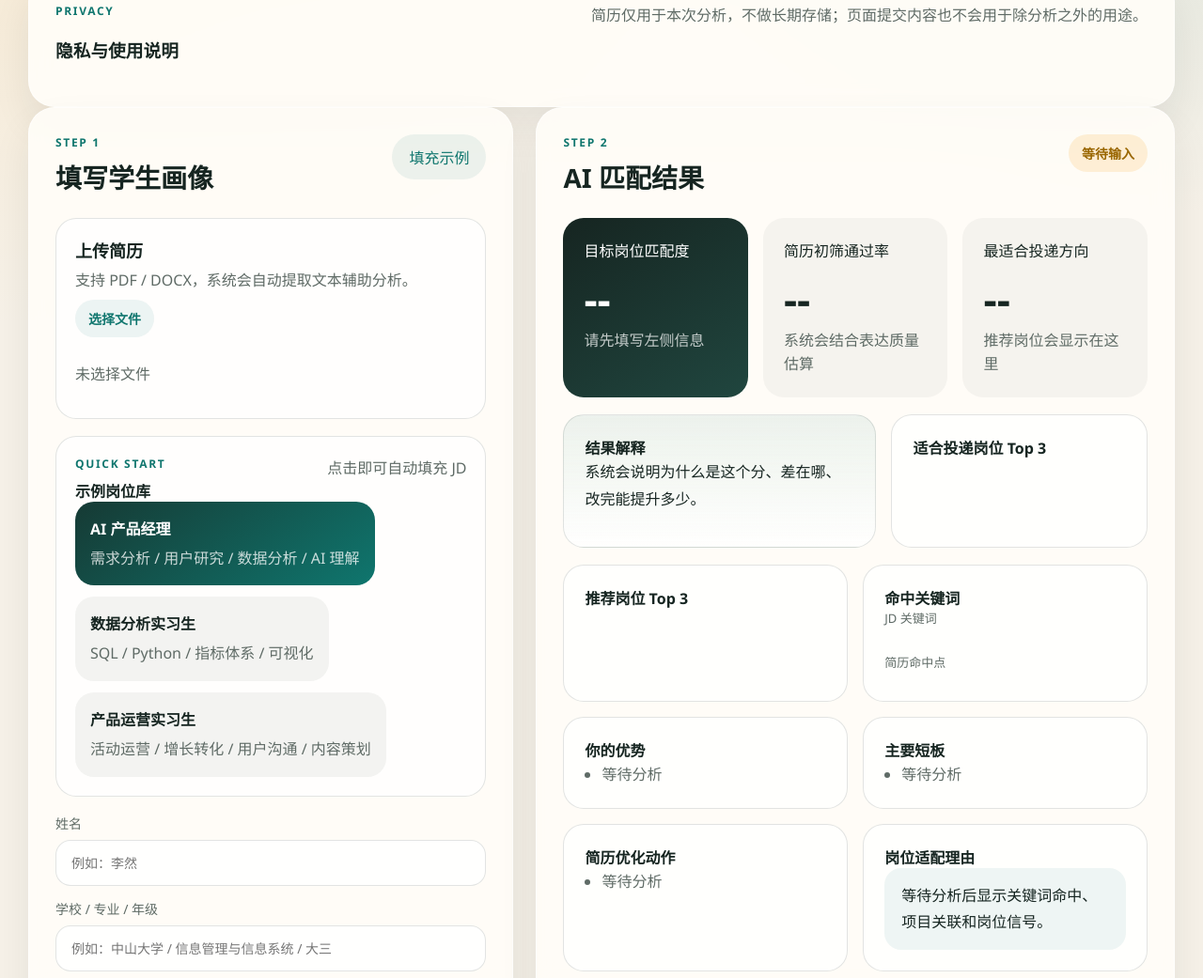
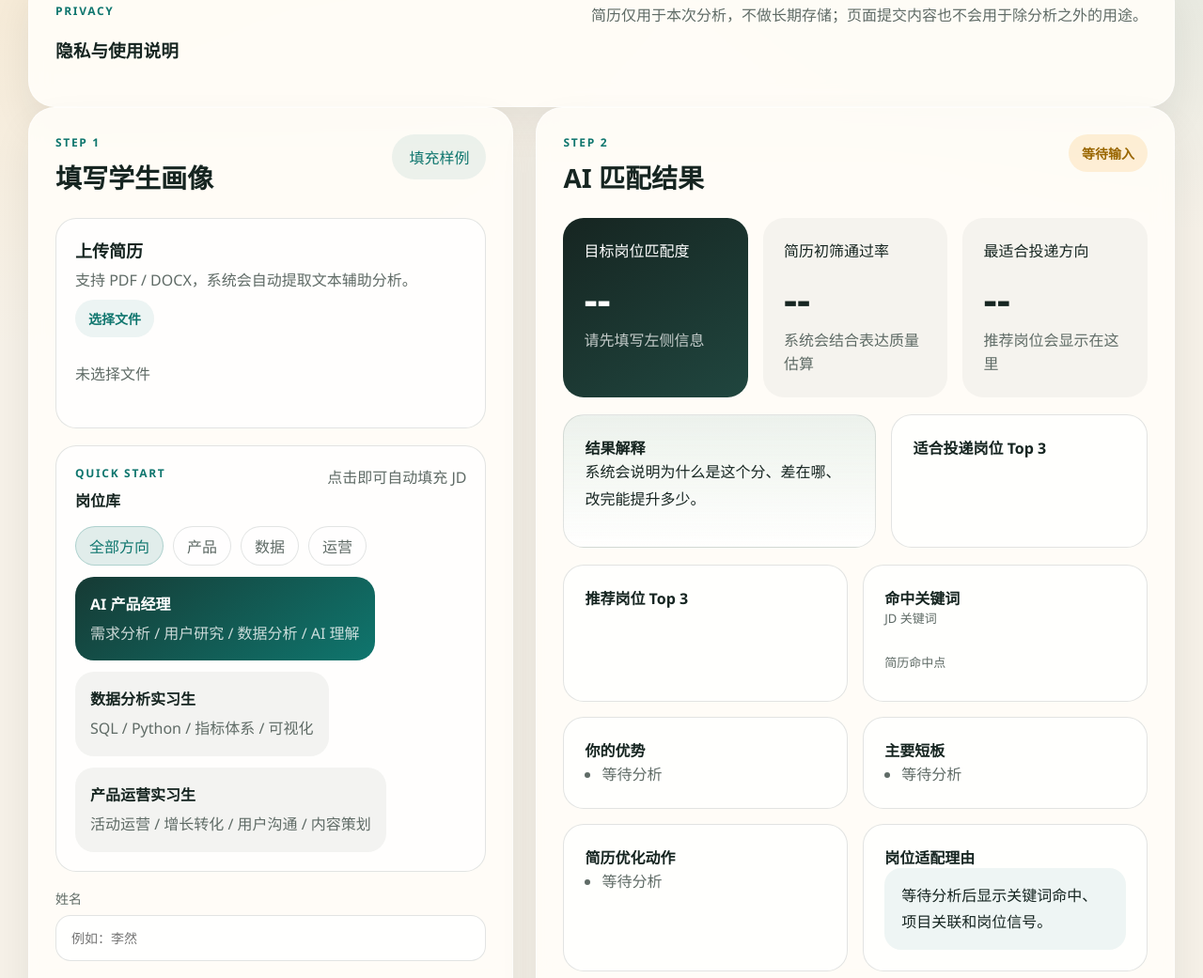
Before and after one commit to hezongyu748-ai/offer-arrester, a website: page app/index.html in a window 1280 px wide. Shown: the part 545-1586 px from the top of the page at 94% size. Drawn offline with Linux system fonts and the light colour scheme.

Commit message:
Refine product flows and remove demo traces

```diff
--- a/app/index.html
+++ b/app/index.html
@@ -26,7 +26,7 @@
           </div>
         </div>
         <div class="hero-card">
-          <p class="hero-card-label">当前演示角色</p>
+          <p class="hero-card-label">当前用户画像</p>
           <h2>中山大学信息管理专业学生</h2>
           <ul>
             <li>方向：AI 产品、数据分析、商业分析</li>
@@ -71,7 +71,7 @@
               <p class="panel-kicker">Step 1</p>
               <h3>填写学生画像</h3>
             </div>
-            <button id="fill-demo" class="ghost-button">填充示例</button>
+              <button id="fill-demo" class="ghost-button">填充样例</button>
           </div>
 
           <div class="upload-card">
@@ -82,16 +82,18 @@
             <label class="upload-button" for="resume-file">选择文件</label>
             <input id="resume-file" type="file" accept=".pdf,.doc,.docx" />
             <p id="resume-file-name" class="upload-file-name">未选择文件</p>
+            <p id="resume-auto-fill" class="upload-hint"></p>
           </div>
 
           <div class="sample-jd-panel">
             <div class="panel-mini-header">
               <div>
                 <p class="panel-kicker">Quick Start</p>
-                <h4>示例岗位库</h4>
+                <h4>岗位库</h4>
               </div>
               <span class="mini-note">点击即可自动填充 JD</span>
             </div>
+            <div id="jd-filter-bar" class="filter-bar"></div>
             <div id="jd-card-list" class="jd-card-list"></div>
           </div>
 
--- a/app/script.js
+++ b/app/script.js
@@ -1,6 +1,14 @@
+const jdCategories = [
+  { id: "all", label: "全部方向" },
+  { id: "product", label: "产品" },
+  { id: "data", label: "数据" },
+  { id: "ops", label: "运营" },
+];
+
 const sampleJds = [
   {
     id: "ai-pm",
+    category: "product",
     label: "AI 产品经理",
     teaser: "需求分析 / 用户研究 / 数据分析 / AI 理解",
     jd:
@@ -8,6 +16,7 @@ const sampleJds = [
   },
   {
     id: "data-analyst",
+    category: "data",
     label: "数据分析实习生",
     teaser: "SQL / Python / 指标体系 / 可视化",
     jd:
@@ -15,6 +24,7 @@ const sampleJds = [
   },
   {
     id: "product-ops",
+    category: "ops",
     label: "产品运营实习生",
     teaser: "活动运营 / 增长转化 / 用户沟通 / 内容策划",
     jd:
@@ -50,8 +60,10 @@ const beforeText = $("#before-text");
 const afterText = $("#after-text");
 const copyRewriteButton = $("#copy-rewrite");
 const jdCardList = $("#jd-card-list");
+const jdFilterBar = $("#jd-filter-bar");
 const resumeFileInput = $("#resume-file");
 const resumeFileName = $("#resume-file-name");
+const resumeAutoFill = $("#resume-auto-fill");
 const traceList = $("#trace-list");
 const jdInput = $("#jd-input");
 const alertModal = $("#alert-modal");
@@ -64,15 +76,14 @@ const jdKeywords = $("#jd-keywords");
 const matchedKeywords = $("#matched-keywords");
 const privacyNote = $("#privacy-note");
 const topThreeJobs = $("#top-three-jobs");
-const topThreeAdvice = $("#top-three-advice");
-const compareBefore = $("#compare-before");
-const compareAfter = $("#compare-after");
 const compareUplift = $("#compare-uplift");
 const submissionSummary = $("#submission-summary");
 
 let uploadedFile = null;
 let pendingFocusTarget = null;
+let activeCategory = "all";
 
+renderJdFilters();
 renderJdCards();
 renderStaticPrimer();
 
@@ -86,7 +97,7 @@ fillDemoButton.addEventListener("click", () => {
   Object.entries(demoProfile).forEach(([key, value]) => {
     form.elements[key].value = value;
   });
-  statusBadge.textContent = "已填充示例";
+  statusBadge.textContent = "已填充样例";
 });
 
 resumeFileInput.addEventListener("change", async () => {
@@ -94,6 +105,7 @@ resumeFileInput.addEventListener("change", async () => {
   if (!file) {
     uploadedFile = null;
     resumeFileName.textContent = "未选择文件";
+    resumeAutoFill.textContent = "";
     return;
   }
 
@@ -104,9 +116,11 @@ resumeFileInput.addEventListener("change", async () => {
       base64: await fileToBase64(file),
     };
     resumeFileName.textContent = `已载入：${file.name}`;
+    resumeAutoFill.textContent = "系统会自动识别简历中的项目与技能，并回填到分析流程中。";
   } catch (_error) {
     uploadedFile = null;
     resumeFileName.textContent = "文件读取失败，请重试";
+    resumeAutoFill.textContent = "";
   }
 });
 
@@ -177,10 +191,32 @@ function renderStaticPrimer() {
   }
 }
 
+function renderJdFilters() {
+  jdFilterBar.innerHTML = "";
+
+  jdCategories.forEach((item) => {
+    const button = document.createElement("button");
+    button.type = "button";
+    button.className = `filter-chip${item.id === activeCategory ? " active" : ""}`;
+    button.textContent = item.label;
+    button.addEventListener("click", () => {
+      activeCategory = item.id;
+      renderJdFilters();
+      renderJdCards();
+    });
+    jdFilterBar.appendChild(button);
+  });
+}
+
+function getVisibleJds() {
+  if (activeCategory === "all") return sampleJds;
+  return sampleJds.filter((item) => item.category === activeCategory);
+}
+
 function renderJdCards() {
   jdCardList.innerHTML = "";
 
-  sampleJds.forEach((item, index) => {
+  getVisibleJds().forEach((item, index) => {
     const button = document.createElement("button");
     button.type = "button";
     button.className = `jd-card${index === 0 ? " active" : ""}`;
@@ -257,8 +293,6 @@ function renderKeywordHighlights(result) {
 }
 
 function renderCompareCard(result) {
-  if (compareBefore) compareBefore.textContent = result.compareCase?.before || result.rewrite?.before || "未提供原始表述";
-  if (compareAfter) compareAfter.textContent = result.compareCase?.after || result.rewrite?.after || "未提供优化结果";
   if (compareUplift) compareUplift.textContent = `预估提升 ${result.compareCase?.uplift ?? 0}%`;
 }
 
--- a/app/styles.css
+++ b/app/styles.css
@@ -120,6 +120,33 @@ input[type="file"] {
   gap: 12px;
 }
 
+.filter-bar {
+  display: flex;
+  flex-wrap: wrap;
+  gap: 10px;
+  margin: 16px 0 12px;
+}
+
+.filter-chip {
+  border: 1px solid var(--line);
+  border-radius: 999px;
+  padding: 8px 14px;
+  background: rgba(255, 255, 255, 0.7);
+  color: var(--muted);
+  cursor: pointer;
+  transition: transform 0.2s ease, background 0.2s ease, color 0.2s ease;
+}
+
+.filter-chip.active {
+  background: rgba(15, 118, 110, 0.12);
+  color: var(--accent);
+  border-color: rgba(15, 118, 110, 0.24);
+}
+
+.filter-chip:hover {
+  transform: translateY(-1px);
+}
+
 .hero-tags span,
 .chip,
 .upload-button {
@@ -237,6 +264,13 @@ input[type="file"] {
 .upload-caption,
 .upload-file-name {
   color: var(--muted);
+}
+
+.upload-hint {
+  margin: 0;
+  color: var(--accent);
+  font-size: 13px;
+  line-height: 1.6;
 }
 
 .ghost-button,
```
